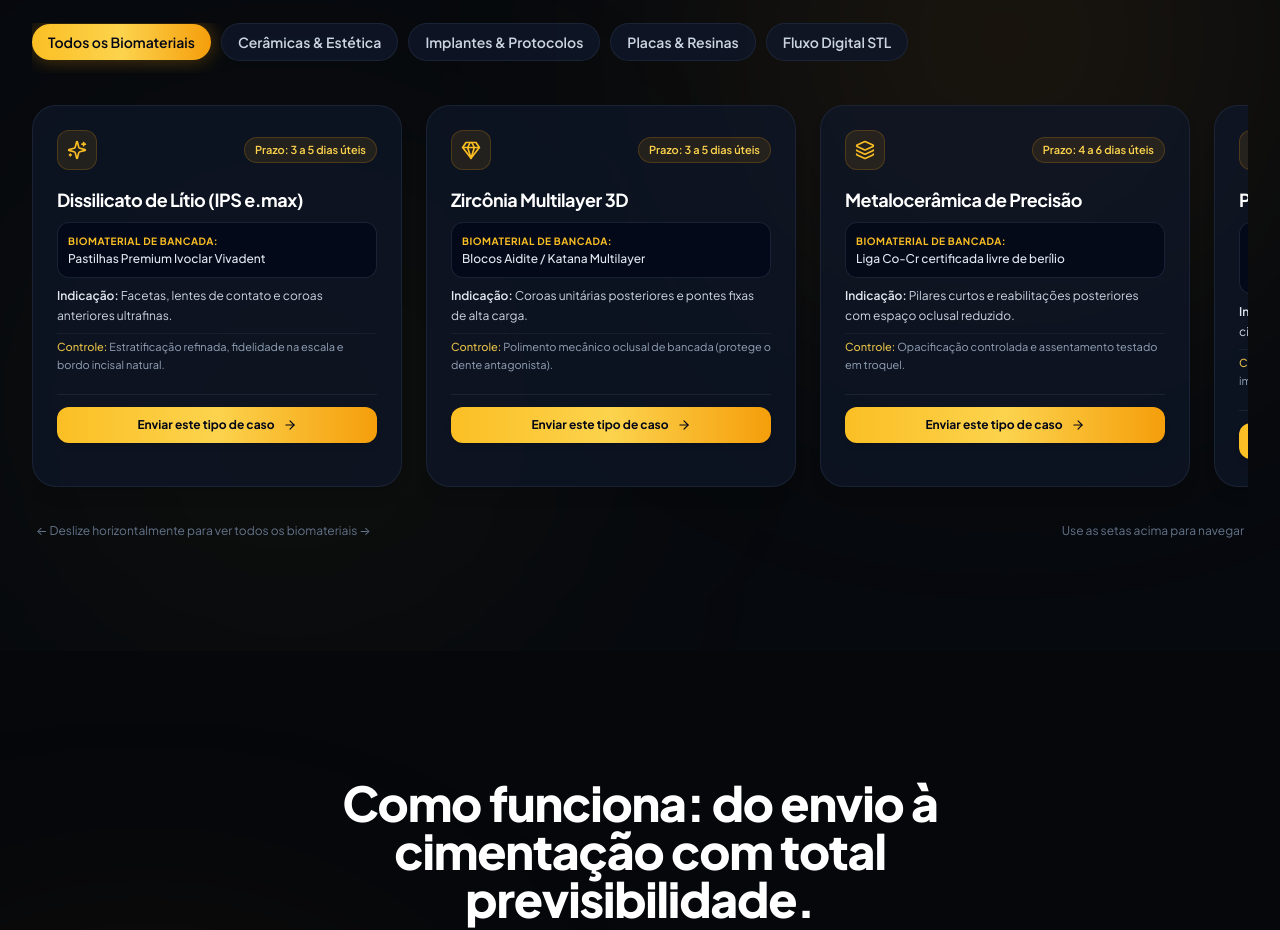
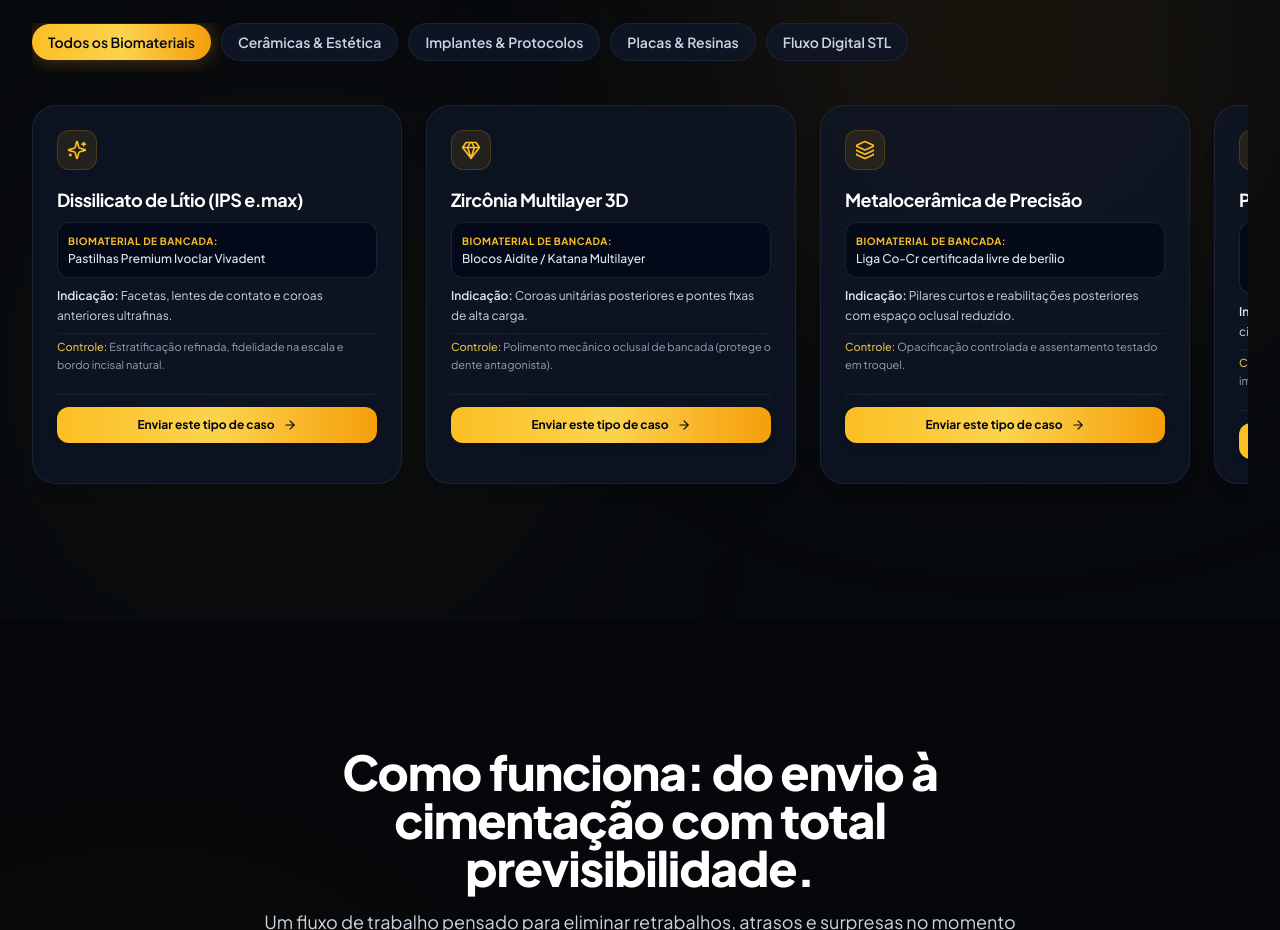
Before and after one commit to cauacreis/Osvaldo-Filho-Landing-Page, a React (Vite) app: page / in a window 1280 px wide. Shown: the part 1960-2890 px from the top of the page. Built offline with nearby package versions, Linux system fonts and the light colour scheme; the HTML template or start-up script is replaced by a standard one.

Commit message:
refactor(services): remove deadline pill badges and bottom helper text for cleaner carousel cards

```diff
--- a/src/components/ServicesSection.tsx
+++ b/src/components/ServicesSection.tsx
@@ -248,14 +248,11 @@ export const ServicesSection: React.FC<ServicesSectionProps> = ({ onSelectServic
                       className="h-full bg-slate-900/70 hover:bg-slate-900 rounded-3xl p-6 border border-slate-800/80 shadow-lg hover:border-amber-500/40 transition-all flex flex-col justify-between group"
                     >
                       <div>
-                        {/* Top Header with Icon & Lead Time Badge */}
-                        <div className="flex items-center justify-between mb-4">
+                        {/* Top Header with Icon */}
+                        <div className="flex items-center mb-4">
                           <div className="w-10 h-10 rounded-xl bg-amber-500/10 border border-amber-500/20 text-amber-400 flex items-center justify-center group-hover:scale-105 group-hover:border-amber-400/40 transition-all">
                             <Icon className="w-5 h-5" />
                           </div>
-                          <span className="text-[11px] font-semibold text-amber-300 bg-amber-500/10 border border-amber-500/20 px-2.5 py-1 rounded-full">
-                            Prazo: {service.leadTime}
-                          </span>
                         </div>
 
                         <h3 className="text-base sm:text-lg font-bold text-white mb-2 tracking-tight group-hover:text-amber-200 transition-colors">
@@ -298,12 +295,6 @@ export const ServicesSection: React.FC<ServicesSectionProps> = ({ onSelectServic
               })}
             </AnimatePresence>
           </div>
-
-          {/* Micro Helper Note */}
-          <div className="mt-3 flex items-center justify-between text-xs text-slate-500 px-1">
-            <span>← Deslize horizontalmente para ver todos os biomateriais →</span>
-            <span className="hidden sm:inline">Use as setas acima para navegar</span>
-          </div>
         </div>
 
       </div>
```
